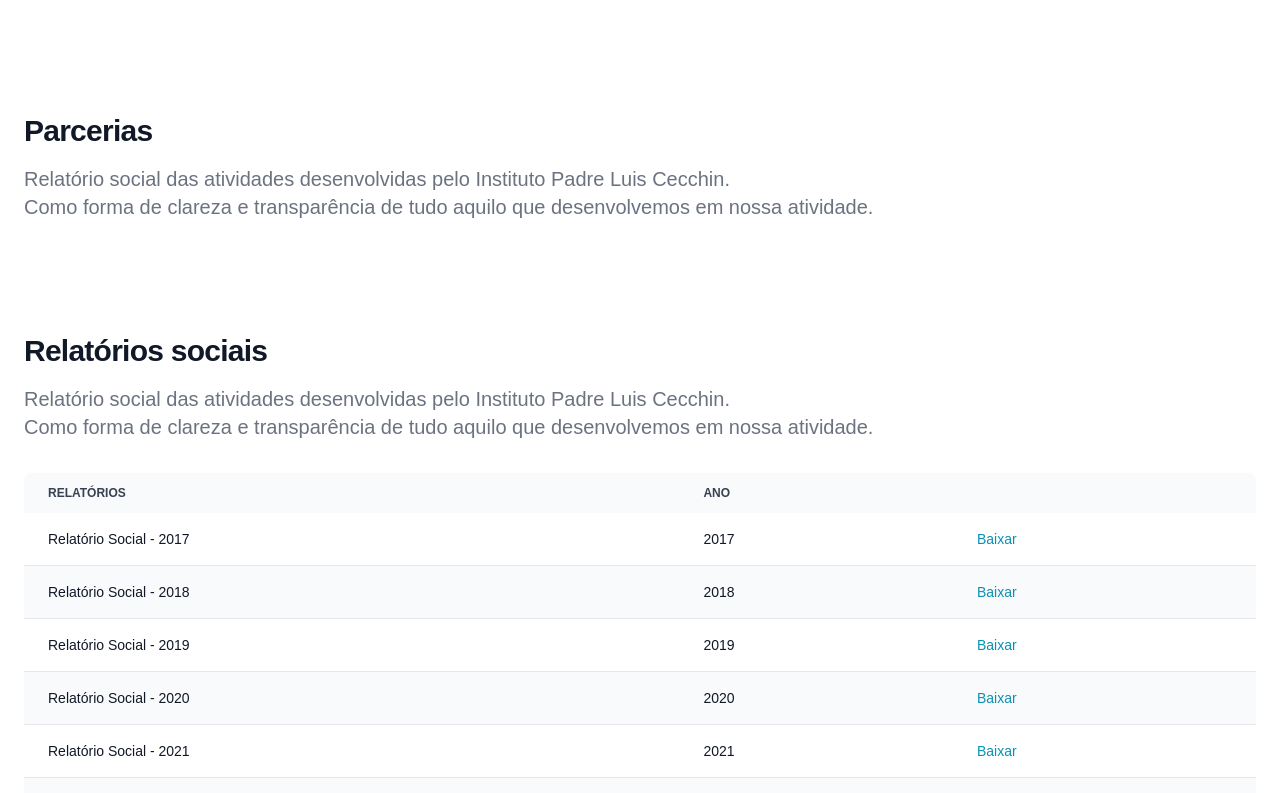
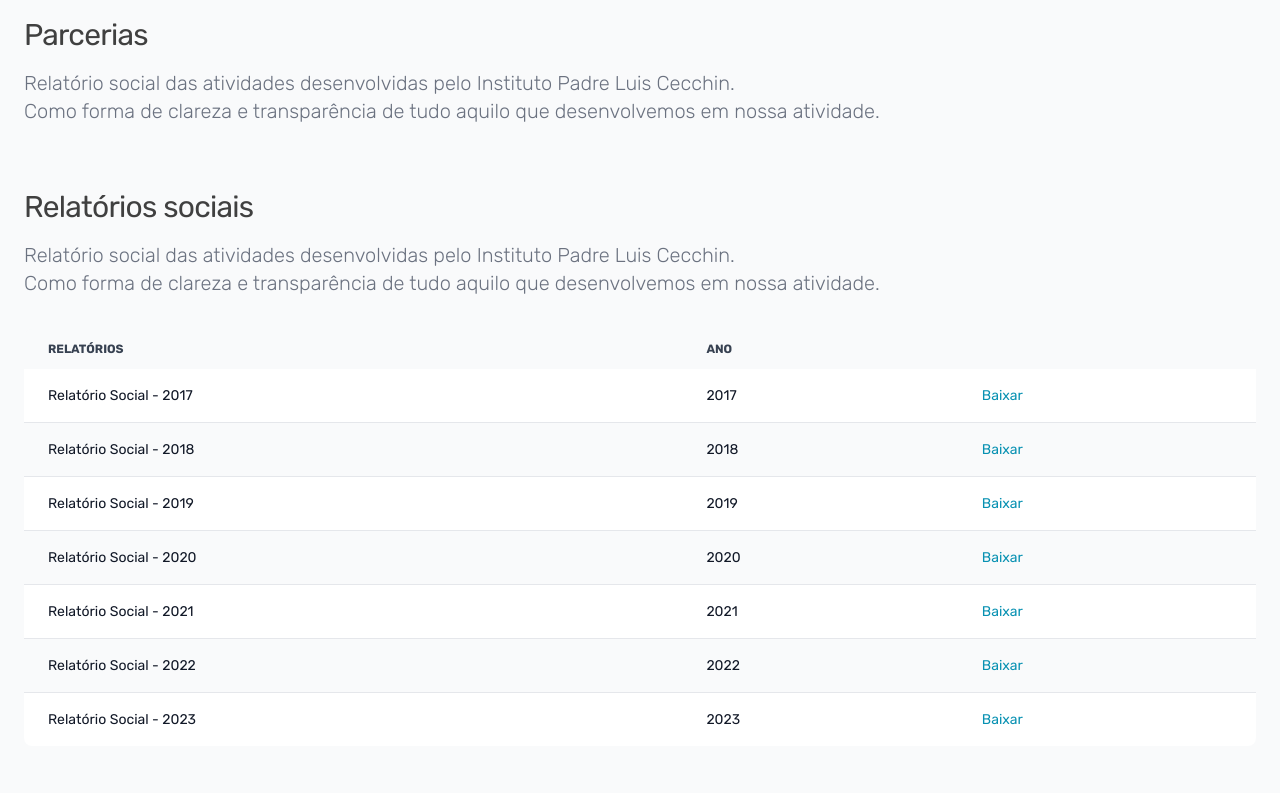
Before and after one commit to pedrojsn96/iplclimoeiro, a React (Vite) app: page /my-vite-app/transparencia in a window 1280 px wide. Shown: the part 467-1260 px from the top of the page. Built offline with nearby package versions, Linux system fonts and the light colour scheme.

Commit message:
add transparencia page

```diff
--- a/src/pages/Transparencia/index.tsx
+++ b/src/pages/Transparencia/index.tsx
@@ -8,125 +8,125 @@
   return (
     <>
       <Header />
-      <section className="bg-white">
-          <div className="max-w-screen-xl px-4 py-8 mx-auto space-y-12 lg:space-y-20 lg:py-24 lg:px-6">
-              <h1 className="text-4xl font-extrabold tracking-tight text-gray-900">Tansparência</h1>
+      <section className="bg-gray-50">
+        <div className="max-w-screen-xl px-4 py-8 mx-auto space-y-12 lg:space-y-8 lg:py-24 lg:px-6">
+            <h1 className="font-rubikBold text-neutral-700 mb-4 text-4xl tracking-tight">Transparência</h1>
+            {/* <!-- Row --> */}
+            <div className="gap-8 lg:grid lg:grid-cols-1 xl:gap-16">
+                <div className="text-gray-500 sm:text-lg">
+                    <h2 className="font-rubikRegular text-neutral-700 mb-4 text-3xl tracking-tight">Regulamento de compras e serviços</h2>
+                    <p className="font-rubikLight mb-8 font-light lg:text-xl text-justify">Relatório social das atividades desenvolvidas pelo Instituto Padre Luis Cecchin. <br/>Como forma de clareza e transparência de tudo aquilo que desenvolvemos em nossa atividade.</p>
+                </div>
+            </div>
               {/* <!-- Row --> */}
               <div className="gap-8 lg:grid lg:grid-cols-1 xl:gap-16">
-                  <div className="text-gray-500 sm:text-lg dark:text-gray-400">
-                      <h2 className="mb-4 text-3xl font-extrabold tracking-tight text-gray-900 dark:text-white">Regulamento de compras e serviços</h2>
-                      <p className="mb-8 font-light lg:text-xl">Relatório social das atividades desenvolvidas pelo Instituto Padre Luis Cecchin. <br/>Como forma de clareza e transparência de tudo aquilo que desenvolvemos em nossa atividade.</p>
-                  </div>
+                <div className="text-gray-500 sm:text-lg">
+                  <h2 className="font-rubikRegular text-neutral-700 mb-4 text-3xl tracking-tight">Parcerias</h2>
+                  <p className="font-rubikLight mb-8 font-light lg:text-xl text-justify">Relatório social das atividades desenvolvidas pelo Instituto Padre Luis Cecchin. <br/>Como forma de clareza e transparência de tudo aquilo que desenvolvemos em nossa atividade.</p>
+                </div>
               </div>
               {/* <!-- Row --> */}
               <div className="gap-8 lg:grid lg:grid-cols-1 xl:gap-16">
-                  <div className="text-gray-500 sm:text-lg dark:text-gray-400">
-                      <h2 className="mb-4 text-3xl font-extrabold tracking-tight text-gray-900 dark:text-white">Parcerias</h2>
-                      <p className="mb-8 font-light lg:text-xl">Relatório social das atividades desenvolvidas pelo Instituto Padre Luis Cecchin. <br/>Como forma de clareza e transparência de tudo aquilo que desenvolvemos em nossa atividade.</p>
-                  </div>
-              </div>
-              {/* <!-- Row --> */}
-              <div className="gap-8 lg:grid lg:grid-cols-1 xl:gap-16">
-                  <div className="text-gray-500 sm:text-lg dark:text-gray-400">
-                      <h2 className="mb-4 text-3xl font-extrabold tracking-tight text-gray-900 dark:text-white">Relatórios sociais</h2>
-                      <p className="mb-8 font-light lg:text-xl">Relatório social das atividades desenvolvidas pelo Instituto Padre Luis Cecchin. <br/>Como forma de clareza e transparência de tudo aquilo que desenvolvemos em nossa atividade.</p>
+                <div className="text-gray-500 sm:text-lg">
+                  <h2 className="font-rubikRegular text-neutral-700 mb-4 text-3xl tracking-tight">Relatórios sociais</h2>
+                  <p className="font-rubikLight mb-8 font-light lg:text-xl text-justify">Relatório social das atividades desenvolvidas pelo Instituto Padre Luis Cecchin. <br/>Como forma de clareza e transparência de tudo aquilo que desenvolvemos em nossa atividade.</p>
                       {/* fazer uma flat list */}
                       <Table striped>
                         <Table.Head>
-                          <Table.HeadCell>Relatórios</Table.HeadCell>
-                          <Table.HeadCell>Ano</Table.HeadCell>
+                          <Table.HeadCell className='font-rubikBold'>Relatórios</Table.HeadCell>
+                          <Table.HeadCell className='font-rubikBold'>Ano</Table.HeadCell>
                           <Table.HeadCell>
                             <span className="sr-only">Baixar</span>
                           </Table.HeadCell>
                         </Table.Head>
                         <Table.Body className="divide-y">
                           <Table.Row className="bg-white dark:border-gray-700 dark:bg-gray-800">
-                            <Table.Cell className="whitespace-nowrap font-medium text-gray-900">
+                            <Table.Cell className="font-rubikRegular whitespace-nowrap font-medium text-gray-900">
                               Relatório Social - 2017
                             </Table.Cell>
-                            <Table.Cell className="whitespace-nowrap font-medium text-gray-900">
+                            <Table.Cell className="font-rubikRegular whitespace-nowrap font-medium text-gray-900">
                               2017
                             </Table.Cell>
                             <Table.Cell>
-                              <a href="#" className="font-medium text-cyan-600 hover:underline">
+                              <a href="#" className="font-rubikRegular font-medium text-cyan-600 hover:underline">
                                 Baixar
                               </a>
                             </Table.Cell>
                           </Table.Row>
                           <Table.Row className="bg-white dark:border-gray-700 dark:bg-gray-800">
-                            <Table.Cell className="whitespace-nowrap font-medium text-gray-900">
+                            <Table.Cell className="font-rubikRegular whitespace-nowrap font-medium text-gray-900">
                               Relatório Social - 2018
                             </Table.Cell>
-                            <Table.Cell className="whitespace-nowrap font-medium text-gray-900">
+                            <Table.Cell className="font-rubikRegular whitespace-nowrap font-medium text-gray-900">
                               2018
                             </Table.Cell>
                             <Table.Cell>
-                              <a href="#" className="font-medium text-cyan-600 hover:underline">
+                              <a href="#" className="font-rubikRegular font-medium text-cyan-600 hover:underline">
                                 Baixar
                               </a>
                             </Table.Cell>
                           </Table.Row>
                           <Table.Row className="bg-white dark:border-gray-700 dark:bg-gray-800">
-                            <Table.Cell className="whitespace-nowrap font-medium text-gray-900">
+                            <Table.Cell className="font-rubikRegular whitespace-nowrap font-medium text-gray-900">
                               Relatório Social - 2019
                             </Table.Cell>
-                            <Table.Cell className="whitespace-nowrap font-medium text-gray-900">
+                            <Table.Cell className="font-rubikRegular whitespace-nowrap font-medium text-gray-900">
                               2019
                             </Table.Cell>
                             <Table.Cell>
-                              <a href="#" className="font-medium text-cyan-600 hover:underline">
+                              <a href="#" className="font-rubikRegular font-medium text-cyan-600 hover:underline">
                                 Baixar
                               </a>
                             </Table.Cell>
                           </Table.Row>
                           <Table.Row className="bg-white dark:border-gray-700 dark:bg-gray-800">
-                            <Table.Cell className="whitespace-nowrap font-medium text-gray-900">
+                            <Table.Cell className="font-rubikRegular whitespace-nowrap font-medium text-gray-900">
                               Relatório Social - 2020
                             </Table.Cell>
-                            <Table.Cell className="whitespace-nowrap font-medium text-gray-900">
+                            <Table.Cell className="font-rubikRegular whitespace-nowrap font-medium text-gray-900">
                               2020
                             </Table.Cell>
                             <Table.Cell>
-                              <a href="#" className="font-medium text-cyan-600 hover:underline">
+                              <a href="#" className="font-rubikRegular font-medium text-cyan-600 hover:underline">
                                 Baixar
                               </a>
                             </Table.Cell>
                           </Table.Row>
                           <Table.Row className="bg-white dark:border-gray-700 dark:bg-gray-800">
-                            <Table.Cell className="whitespace-nowrap font-medium text-gray-900">
+                            <Table.Cell className="font-rubikRegular whitespace-nowrap font-medium text-gray-900">
                               Relatório Social - 2021
                             </Table.Cell>
-                            <Table.Cell className="whitespace-nowrap font-medium text-gray-900">
+                            <Table.Cell className="font-rubikRegular whitespace-nowrap font-medium text-gray-900">
                               2021
                             </Table.Cell>
                             <Table.Cell>
-                              <a href="#" className="font-medium text-cyan-600 hover:underline">
+                              <a href="#" className="font-rubikRegular font-medium text-cyan-600 hover:underline">
                                 Baixar
                               </a>
                             </Table.Cell>
                           </Table.Row>
                           <Table.Row className="bg-white dark:border-gray-700 dark:bg-gray-800">
-                            <Table.Cell className="whitespace-nowrap font-medium text-gray-900">
+                            <Table.Cell className="font-rubikRegular whitespace-nowrap font-medium text-gray-900">
                               Relatório Social - 2022
                             </Table.Cell>
-                            <Table.Cell className="whitespace-nowrap font-medium text-gray-900">
+                            <Table.Cell className="font-rubikRegular whitespace-nowrap font-medium text-gray-900">
                               2022
                             </Table.Cell>
                             <Table.Cell>
-                              <a href="#" className="font-medium text-cyan-600 hover:underline">
+                              <a href="#" className="font-rubikRegular font-medium text-cyan-600 hover:underline">
                                 Baixar
                               </a>
                             </Table.Cell>
                           </Table.Row>
                           <Table.Row className="bg-white dark:border-gray-700 dark:bg-gray-800">
-                            <Table.Cell className="whitespace-nowrap font-medium text-gray-900">
+                            <Table.Cell className="font-rubikRegular whitespace-nowrap font-medium text-gray-900">
                               Relatório Social - 2023
                             </Table.Cell>
-                            <Table.Cell className="whitespace-nowrap font-medium text-gray-900">
+                            <Table.Cell className="font-rubikRegular whitespace-nowrap font-medium text-gray-900">
                               2023
                             </Table.Cell>
                             <Table.Cell>
-                              <a href="#" className="font-medium text-cyan-600 hover:underline">
+                              <a href="#" className="font-rubikRegular font-medium text-cyan-600 hover:underline">
                                 Baixar
                               </a>
                             </Table.Cell>
```
Also changed, not shown: src/pages/OndeAtuamos/index.tsx (indentation only).
